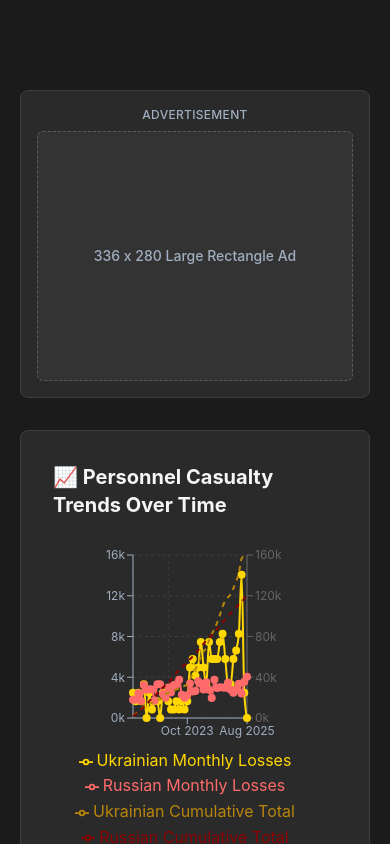
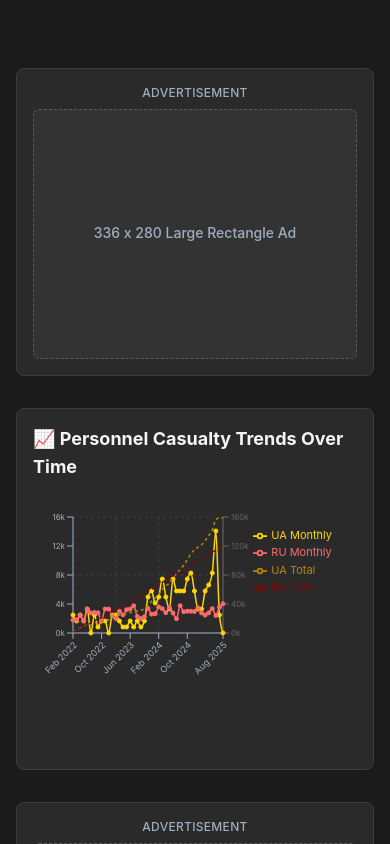
Before and after one commit to ukrainewarlosses/ukrwarlosses, a Next.js app: page / in a window 390 px wide. Shown: the part 1156-2000 px from the top of the page. Built offline with nearby package versions, Linux system fonts and the light colour scheme.

Commit message:
Refactor layout and responsiveness for Chart component; adjust container padding in globals.css

```diff
--- a/src/app/globals.css
+++ b/src/app/globals.css
@@ -26,7 +26,19 @@ body {
 .container {
   max-width: 1200px;
   margin: 0 auto;
-  padding: 0 20px;
+  padding: 0 16px;
+}
+
+@media (min-width: 640px) {
+  .container {
+    padding: 0 20px;
+  }
+}
+
+@media (min-width: 1024px) {
+  .container {
+    padding: 0 24px;
+  }
 }
 
 .pulse {
--- a/src/app/page.tsx
+++ b/src/app/page.tsx
@@ -113,11 +113,13 @@ export default async function HomePage() {
         <AdBanner size="content" adSlot="0987654321" />
 
         {/* Trends Chart Section */}
-        <section id="trends" className="bg-card-bg border border-border-color rounded-lg p-8 my-8">
-          <h2 className="text-xl font-bold text-text-primary mb-4">
+        <section id="trends" className="bg-card-bg border border-border-color rounded-lg p-4 sm:p-6 lg:p-8 my-8">
+          <h2 className="text-lg sm:text-xl font-bold text-text-primary mb-4">
             📈 Personnel Casualty Trends Over Time
           </h2>
-          <Chart ukraineHistorical={data.ukraineHistorical} russiaHistorical={data.russiaHistorical} />
+          <div className="w-full overflow-x-auto">
+            <Chart ukraineHistorical={data.ukraineHistorical} russiaHistorical={data.russiaHistorical} />
+          </div>
         </section>
 
         {/* Mobile Sidebar Ad */}
--- a/src/components/Chart.tsx
+++ b/src/components/Chart.tsx
@@ -15,6 +15,19 @@ interface ChartData {
 export default function Chart({ ukraineHistorical, russiaHistorical }: ChartProps) {
   const [chartData, setChartData] = useState<ChartData[]>([]);
   const [loading, setLoading] = useState(true);
+  const [isMobile, setIsMobile] = useState(false);
+
+  useEffect(() => {
+    // Mobile detection
+    const checkMobile = () => {
+      setIsMobile(window.innerWidth < 768);
+    };
+
+    checkMobile();
+    window.addEventListener('resize', checkMobile);
+
+    return () => window.removeEventListener('resize', checkMobile);
+  }, []);
 
   useEffect(() => {
     const processHistoricalData = () => {
@@ -147,20 +160,34 @@ export default function Chart({ ukraineHistorical, russiaHistorical }: ChartProp
       const data = payload[0].payload; // Get the full data point
 
       return (
-        <div className="bg-gray-800 border border-border-color rounded-lg p-4 shadow-lg">
-          <p className="text-text-primary font-medium mb-3">{`Month: ${label}`}</p>
+        <div className={`bg-gray-800 border border-border-color rounded-lg shadow-lg ${isMobile ? 'p-2 text-xs' : 'p-4'}`}>
+          <p className={`text-text-primary font-medium ${isMobile ? 'mb-1 text-xs' : 'mb-3'}`}>
+            {isMobile ? label : `Month: ${label}`}
+          </p>
 
-          <div className="space-y-2">
+          <div className={isMobile ? 'space-y-1' : 'space-y-2'}>
             <div>
-              <p className="text-sm font-medium text-yellow-400">Ukrainian Forces</p>
-              <p className="text-xs text-gray-300">Monthly: {data.ukraine?.toLocaleString() || 0}</p>
-              <p className="text-xs text-gray-300">Cumulative: {data.ukraineCumulative?.toLocaleString() || 0}</p>
+              <p className={`font-medium text-yellow-400 ${isMobile ? 'text-xs' : 'text-sm'}`}>
+                {isMobile ? 'UA' : 'Ukrainian Forces'}
+              </p>
+              <p className={`text-gray-300 ${isMobile ? 'text-xs' : 'text-xs'}`}>
+                {isMobile ? 'M' : 'Monthly'}: {data.ukraine?.toLocaleString() || 0}
+              </p>
+              <p className={`text-gray-300 ${isMobile ? 'text-xs' : 'text-xs'}`}>
+                {isMobile ? 'T' : 'Cumulative'}: {data.ukraineCumulative?.toLocaleString() || 0}
+              </p>
             </div>
 
             <div>
-              <p className="text-sm font-medium text-red-400">Russian Forces</p>
-              <p className="text-xs text-gray-300">Monthly: {data.russia?.toLocaleString() || 0}</p>
-              <p className="text-xs text-gray-300">Cumulative: {data.russiaCumulative?.toLocaleString() || 0}</p>
+              <p className={`font-medium text-red-400 ${isMobile ? 'text-xs' : 'text-sm'}`}>
+                {isMobile ? 'RU' : 'Russian Forces'}
+              </p>
+              <p className={`text-gray-300 ${isMobile ? 'text-xs' : 'text-xs'}`}>
+                {isMobile ? 'M' : 'Monthly'}: {data.russia?.toLocaleString() || 0}
+              </p>
+              <p className={`text-gray-300 ${isMobile ? 'text-xs' : 'text-xs'}`}>
+                {isMobile ? 'T' : 'Cumulative'}: {data.russiaCumulative?.toLocaleString() || 0}
+              </p>
             </div>
           </div>
         </div>
@@ -181,77 +208,98 @@ export default function Chart({ ukraineHistorical, russiaHistorical }: ChartProp
   }
 
   return (
-    <div className="h-80 w-full">
+    <div className="h-64 sm:h-80 lg:h-96 w-full overflow-hidden">
       <ResponsiveContainer width="100%" height="100%">
-        <LineChart data={chartData} margin={{ top: 20, right: 30, left: 20, bottom: 5 }}>
+        <LineChart
+          data={chartData}
+          margin={{
+            top: 20,
+            right: isMobile ? 15 : 30,
+            left: isMobile ? 10 : 20,
+            bottom: isMobile ? 60 : 5
+          }}
+        >
           <CartesianGrid strokeDasharray="3 3" stroke="#3d3d3d" />
           <XAxis
             dataKey="date"
             stroke="#a0aec0"
-            fontSize={12}
-            tick={{ fill: '#a0aec0' }}
+            fontSize={isMobile ? 9 : 12}
+            tick={{ fill: '#a0aec0', fontSize: isMobile ? 9 : 12 }}
+            angle={isMobile ? -45 : 0}
+            textAnchor={isMobile ? 'end' : 'middle'}
+            height={isMobile ? 60 : 30}
+            interval={isMobile ? 'preserveStartEnd' : 0}
           />
           <YAxis
             yAxisId="monthly"
             stroke="#a0aec0"
-            fontSize={12}
-            tick={{ fill: '#a0aec0' }}
+            fontSize={isMobile ? 8 : 12}
+            tick={{ fill: '#a0aec0', fontSize: isMobile ? 8 : 12 }}
             tickFormatter={(value) => `${(value / 1000).toFixed(0)}k`}
+            width={isMobile ? 30 : 50}
           />
           <YAxis
             yAxisId="cumulative"
             orientation="right"
             stroke="#666"
-            fontSize={12}
-            tick={{ fill: '#666' }}
+            fontSize={isMobile ? 8 : 12}
+            tick={{ fill: '#666', fontSize: isMobile ? 8 : 12 }}
             tickFormatter={(value) => `${(value / 1000).toFixed(0)}k`}
+            width={isMobile ? 30 : 50}
           />
           <Tooltip content={<CustomTooltip />} />
           <Legend
-            wrapperStyle={{ color: '#a0aec0' }}
+            wrapperStyle={{
+              color: '#a0aec0',
+              fontSize: isMobile ? '11px' : '12px',
+              paddingTop: '10px'
+            }}
             iconType="line"
+            layout={isMobile ? 'vertical' : 'horizontal'}
+            align={isMobile ? 'right' : 'center'}
+            verticalAlign={isMobile ? 'top' : 'bottom'}
           />
           <Line
             yAxisId="monthly"
             type="monotone"
             dataKey="ukraine"
             stroke="#ffd700"
-            strokeWidth={2}
-            name="Ukrainian Monthly Losses"
-            dot={{ fill: '#ffd700', strokeWidth: 2, r: 3 }}
-            activeDot={{ r: 5, stroke: '#ffd700', strokeWidth: 2, fill: '#ffd700' }}
+            strokeWidth={isMobile ? 1.5 : 2}
+            name={isMobile ? "UA Monthly" : "Ukrainian Monthly Losses"}
+            dot={{ fill: '#ffd700', strokeWidth: 1, r: isMobile ? 2 : 3 }}
+            activeDot={{ r: isMobile ? 3 : 5, stroke: '#ffd700', strokeWidth: 1, fill: '#ffd700' }}
           />
           <Line
             yAxisId="monthly"
             type="monotone"
             dataKey="russia"
             stroke="#ff6b6b"
-            strokeWidth={2}
-            name="Russian Monthly Losses"
-            dot={{ fill: '#ff6b6b', strokeWidth: 2, r: 3 }}
-            activeDot={{ r: 5, stroke: '#ff6b6b', strokeWidth: 2, fill: '#ff6b6b' }}
+            strokeWidth={isMobile ? 1.5 : 2}
+            name={isMobile ? "RU Monthly" : "Russian Monthly Losses"}
+            dot={{ fill: '#ff6b6b', strokeWidth: 1, r: isMobile ? 2 : 3 }}
+            activeDot={{ r: isMobile ? 3 : 5, stroke: '#ff6b6b', strokeWidth: 1, fill: '#ff6b6b' }}
           />
           <Line
             yAxisId="cumulative"
             type="monotone"
             dataKey="ukraineCumulative"
             stroke="#b8860b"
-            strokeWidth={2}
-            strokeDasharray="5 5"
-            name="Ukrainian Cumulative Total"
+            strokeWidth={isMobile ? 1.5 : 2}
+            strokeDasharray={isMobile ? "3 3" : "5 5"}
+            name={isMobile ? "UA Total" : "Ukrainian Cumulative Total"}
             dot={false}
-            activeDot={{ r: 4, stroke: '#b8860b', strokeWidth: 2, fill: '#b8860b' }}
+            activeDot={{ r: isMobile ? 2 : 4, stroke: '#b8860b', strokeWidth: 1, fill: '#b8860b' }}
           />
           <Line
             yAxisId="cumulative"
             type="monotone"
             dataKey="russiaCumulative"
             stroke="#8b0000"
-            strokeWidth={2}
-            strokeDasharray="5 5"
-            name="Russian Cumulative Total"
+            strokeWidth={isMobile ? 1.5 : 2}
+            strokeDasharray={isMobile ? "3 3" : "5 5"}
+            name={isMobile ? "RU Total" : "Russian Cumulative Total"}
             dot={false}
-            activeDot={{ r: 4, stroke: '#8b0000', strokeWidth: 2, fill: '#8b0000' }}
+            activeDot={{ r: isMobile ? 2 : 4, stroke: '#8b0000', strokeWidth: 1, fill: '#8b0000' }}
           />
         </LineChart>
       </ResponsiveContainer>
```
